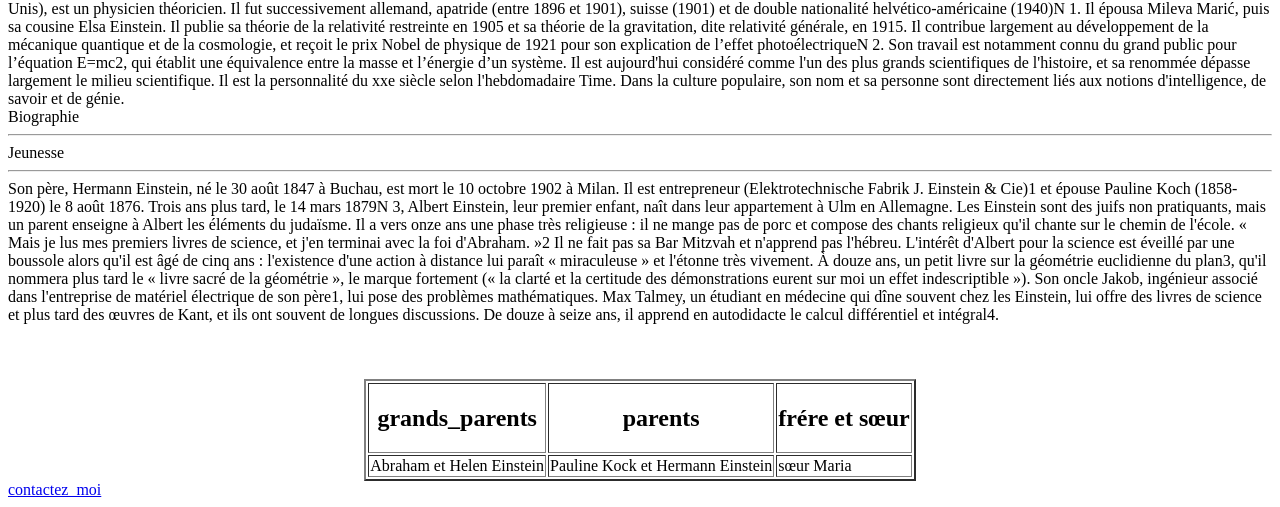
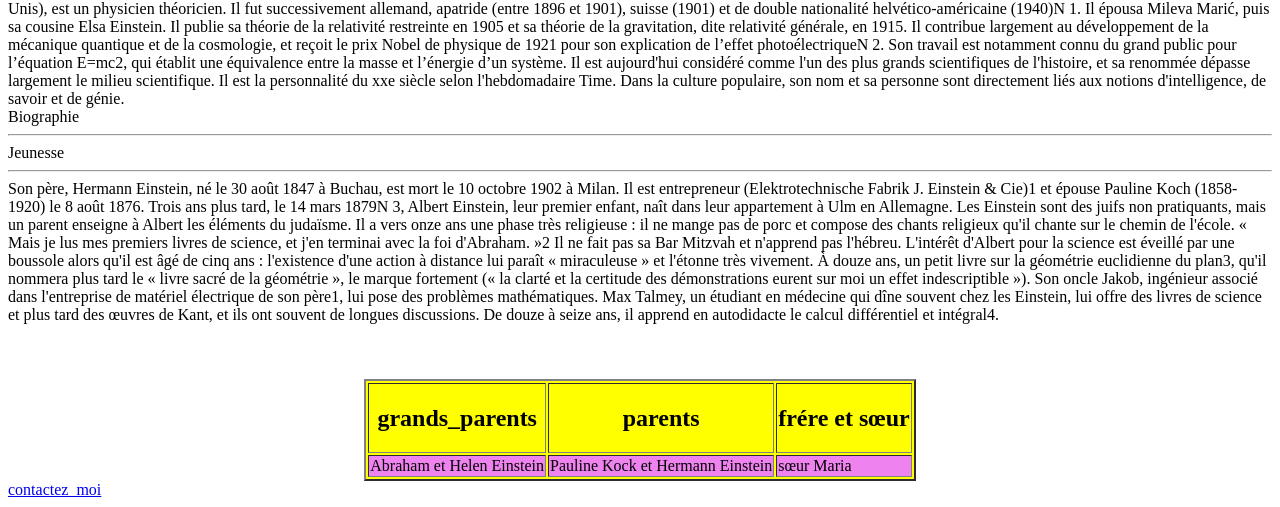
Before and after one commit to ahmed09hicham97/Albert_Einstein, a plain HTML site: page index.html in a window 1280 px wide. Shown: the part 402-909 px from the top of the page. Drawn offline with Linux system fonts and the light colour scheme.

Commit message:
Update index.html

```diff
--- a/index.html
+++ b/index.html
@@ -26,7 +26,7 @@ Les Einstein sont des juifs non pratiquants, mais un parent enseigne à Albert l
 L'intérêt d'Albert pour la science est éveillé par une boussole alors qu'il est âgé de cinq ans : l'existence d'une action à distance lui paraît « miraculeuse » et l'étonne très vivement. À douze ans, un petit livre sur la géométrie euclidienne du plan3, qu'il nommera plus tard le « livre sacré de la géométrie », le marque fortement (« la clarté et la certitude des démonstrations eurent sur moi un effet indescriptible »). Son oncle Jakob, ingénieur associé dans l'entreprise de matériel électrique de son père1, lui pose des problèmes mathématiques. Max Talmey, un étudiant en médecine qui dîne souvent chez les Einstein, lui offre des livres de science et plus tard des œuvres de Kant, et ils ont souvent de longues discussions.
 
 De douze à seize ans, il apprend en autodidacte le calcul différentiel et intégral4.
-<center><table border="2">
+<center><table border="2" bgcolor="yellow">
     <thead>
         <th>
            <h2> grands_parents</h2>
@@ -39,7 +39,7 @@ De douze à seize ans, il apprend en autodidacte le calcul différentiel et int
         <th>
             <h2>frére et sœur </h2>
         </th>
-        <tbody>
+        <tbody bgcolor="violet">
           <h3> <td>Abraham et Helen Einstein</td>
             <td>Pauline Kock et Hermann Einstein </td>
             <td> sœur Maria</td></h3>
```
